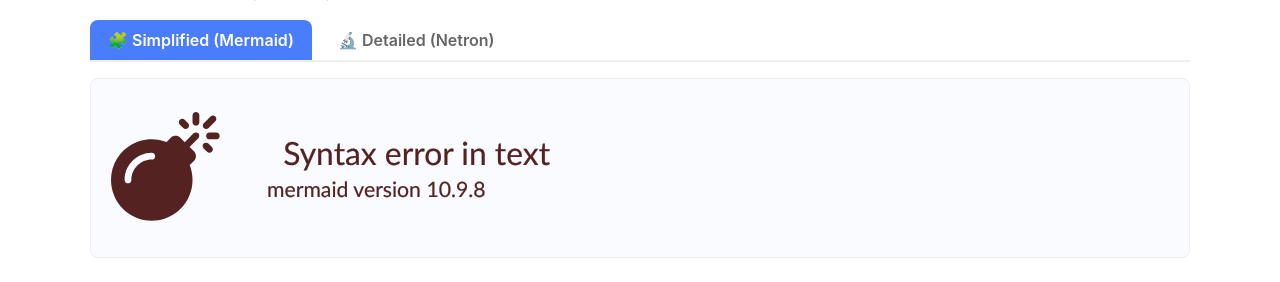
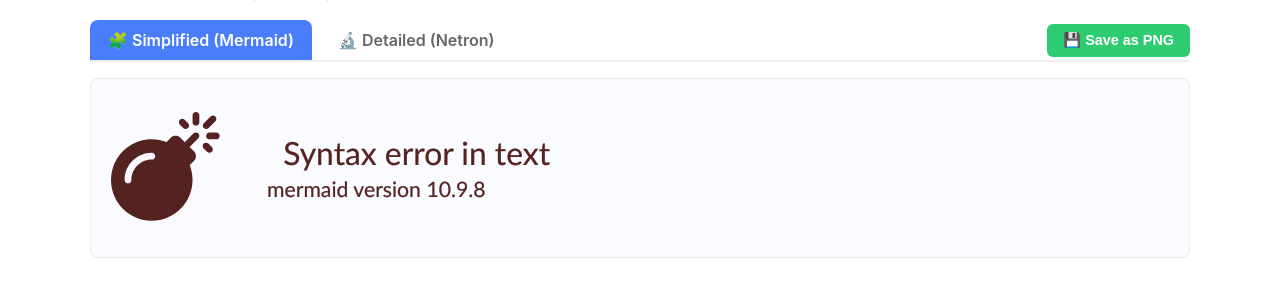
Before and after one commit to ROM-robotics/model_viewer, a Flask app: template templates/result.html in a window 1280 px wide. Shown: the part 110-392 px from the top of the page. Run offline with Flask 3, Linux system fonts and the light colour scheme; the template is opened without the code that fills it, so the values that code supplies are empty.

Commit message:
save png, docker image

```diff
--- a/templates/result.html
+++ b/templates/result.html
@@ -12,9 +12,13 @@
     .badge { display: inline-block; background: #4a7dfc; color: #fff; padding: 6px 14px; border-radius: 20px; font-weight: 600; margin: 10px 0; }
     .components { color: #555; font-size: .9rem; margin-bottom: 20px; }
     .components span { background: #eef2ff; border-radius: 12px; padding: 3px 10px; margin-right: 6px; display: inline-block; margin-bottom: 4px; }
-    .tabs { display: flex; gap: 8px; border-bottom: 2px solid #eee; margin-bottom: 16px; }
+    .tabs { display: flex; align-items: center; gap: 8px; border-bottom: 2px solid #eee; margin-bottom: 16px; }
     .tab { padding: 10px 18px; cursor: pointer; border-radius: 8px 8px 0 0; color: #666; font-weight: 600; }
     .tab.active { background: #4a7dfc; color: #fff; }
+    .save-png-btn { margin-left: auto; padding: 8px 16px; font-size: .9rem; border: none; border-radius: 6px; background: #2ecc71; color: #fff; cursor: pointer; font-weight: 600; }
+    .save-png-btn:hover { background: #27ae60; }
+    .save-png-btn:disabled { background: #ccc; cursor: not-allowed; }
+    .netron-export-hint { font-size: .85rem; color: #666; margin-top: 8px; }
     .panel { display: none; }
     .panel.active { display: block; }
     #mermaidBox { overflow: auto; border: 1px solid #eee; border-radius: 8px; padding: 20px; background: #fafbff; }
@@ -44,6 +48,7 @@
   <div class="tabs">
     <div class="tab active" data-target="simplified">🧩 Simplified (Mermaid)</div>
     <div class="tab" data-target="detailed">🔬 Detailed (Netron)</div>
+    <button id="savePngBtn" class="save-png-btn" title="Simplified diagram ကို PNG အဖြစ် save လုပ်ပါ">💾 Save as PNG</button>
   </div>
 
   <div class="panel active" id="simplified">
@@ -55,6 +60,7 @@
   <div class="panel" id="detailed">
     {% if netron_url %}
       <iframe src="{{ netron_url }}"></iframe>
+      <p class="netron-export-hint">ℹ️ Detailed (Netron) view ကို PNG အဖြစ် save ချင်ရင် ရနိုင်ပါတယ် — အပေါ်က iframe ထဲ ညာဘက်ထောင့်က <b>≡ (menu) ခလုတ်</b> ကို နှိပ်ပြီး <b>File → Export as PNG</b> ကို ရွေးပါ (shortcut: <code>Ctrl+Shift+E</code>)။ ဒါက Netron ကိုယ်ပိုင် built-in export ဖြစ်လို့ browser cross-origin ကန့်သတ်ချက်ကို ကျော်ပြီး အလုပ်လုပ်ပါတယ်။</p>
     {% else %}
       <div class="netron-missing">Detailed Netron view ကို ဒီ model format အတွက် စတင်လို့ မရသေးပါ။ Simplified Mermaid view ကိုသာ ကြည့်ရှုနိုင်ပါသေးတယ်။</div>
     {% endif %}
@@ -79,7 +85,22 @@
   </details>
 
   <script>
-    mermaid.initialize({ startOnLoad: true, securityLevel: 'loose' });
+    // htmlLabels: false renders node text as native SVG <text>/<tspan> instead
+    // of <foreignObject> HTML, which keeps the diagram exportable to PNG
+    // (foreignObject content taints a canvas and blocks PNG export).
+    mermaid.initialize({ startOnLoad: true, securityLevel: 'loose', flowchart: { htmlLabels: false } });
+
+    const savePngBtn = document.getElementById('savePngBtn');
+    const sourceFilename = {{ filename | tojson }};
+    const safeBaseName = sourceFilename.replace(/\.[^/.]+$/, '').replace(/[^a-zA-Z0-9_-]+/g, '_') || 'model';
+
+    function updateSaveButtonState(activeTarget) {
+      const isSimplified = activeTarget === 'simplified';
+      savePngBtn.disabled = !isSimplified;
+      savePngBtn.title = isSimplified
+        ? 'Simplified diagram ကို PNG အဖြစ် save လုပ်ပါ'
+        : 'Detailed (Netron) view ကို save လုပ်ချင်ရင် အောက်က iframe ထဲက ≡ menu → File → Export as PNG ကို သုံးပါ (Ctrl+Shift+E)';
+    }
 
     document.querySelectorAll('.tab').forEach(tab => {
       tab.addEventListener('click', () => {
@@ -87,8 +108,80 @@
         document.querySelectorAll('.panel').forEach(p => p.classList.remove('active'));
         tab.classList.add('active');
         document.getElementById(tab.dataset.target).classList.add('active');
+        updateSaveButtonState(tab.dataset.target);
       });
     });
+
+    updateSaveButtonState('simplified');
+
+    function downloadMermaidAsPng() {
+      const svg = document.querySelector('#mermaidBox svg');
+      if (!svg) {
+        alert('Diagram ကို ရှာမတွေ့ပါ။ ခဏနေမှ ပြန်ကြိုးစားကြည့်ပါ။');
+        return;
+      }
+
+      const rect = svg.getBoundingClientRect();
+      const scale = 3; // render at higher resolution for a crisp PNG
+      const width = Math.ceil(rect.width || svg.viewBox.baseVal.width || 800);
+      const height = Math.ceil(rect.height || svg.viewBox.baseVal.height || 600);
+
+      const clonedSvg = svg.cloneNode(true);
+      clonedSvg.setAttribute('xmlns', 'http://www.w3.org/2000/svg');
+      clonedSvg.setAttribute('width', width);
+      clonedSvg.setAttribute('height', height);
+      const source = new XMLSerializer().serializeToString(clonedSvg);
+
+      const canvas = document.createElement('canvas');
+      canvas.width = width * scale;
+      canvas.height = height * scale;
+      const ctx = canvas.getContext('2d');
+      ctx.fillStyle = '#ffffff';
+      ctx.fillRect(0, 0, canvas.width, canvas.height);
+
+      savePngBtn.disabled = true;
+      const originalLabel = savePngBtn.textContent;
+      savePngBtn.textContent = '⏳ Saving...';
+
+      const svgBlob = new Blob([source], { type: 'image/svg+xml;charset=utf-8' });
+      const url = URL.createObjectURL(svgBlob);
+      const img = new Image();
+
+      const finish = () => {
+        savePngBtn.disabled = false;
+        savePngBtn.textContent = originalLabel;
+      };
+
+      img.onload = () => {
+        ctx.scale(scale, scale);
+        ctx.drawImage(img, 0, 0, width, height);
+        URL.revokeObjectURL(url);
+
+        canvas.toBlob(blob => {
+          if (!blob) {
+            alert('PNG အဖြစ် save လုပ်ရာမှာ အမှားတက်ပါတယ်။');
+            finish();
+            return;
+          }
+          const link = document.createElement('a');
+          link.download = safeBaseName + '-architecture.png';
+          link.href = URL.createObjectURL(blob);
+          document.body.appendChild(link);
+          link.click();
+          link.remove();
+          setTimeout(() => URL.revokeObjectURL(link.href), 1000);
+          finish();
+        });
+      };
+      img.onerror = () => {
+        URL.revokeObjectURL(url);
+        alert('PNG အဖြစ် save လုပ်ရာမှာ အမှားတက်ပါတယ်။');
+        finish();
+      };
+      img.src = url;
+    }
+
+    savePngBtn.addEventListener('click', downloadMermaidAsPng);
   </script>
 </body>
 </html>
```
Also changed, not shown: README_DOCKER.md (added), docker/README.md (added), 3 other files.
